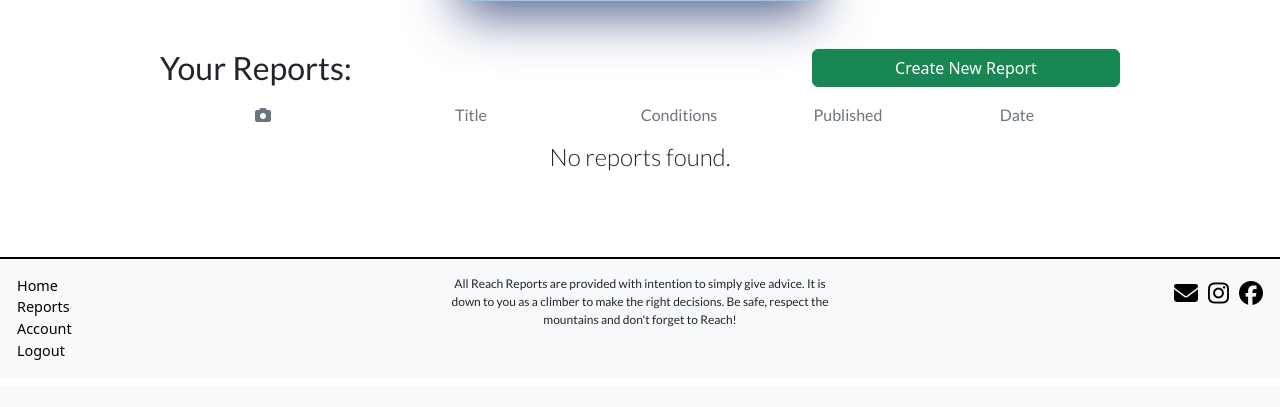
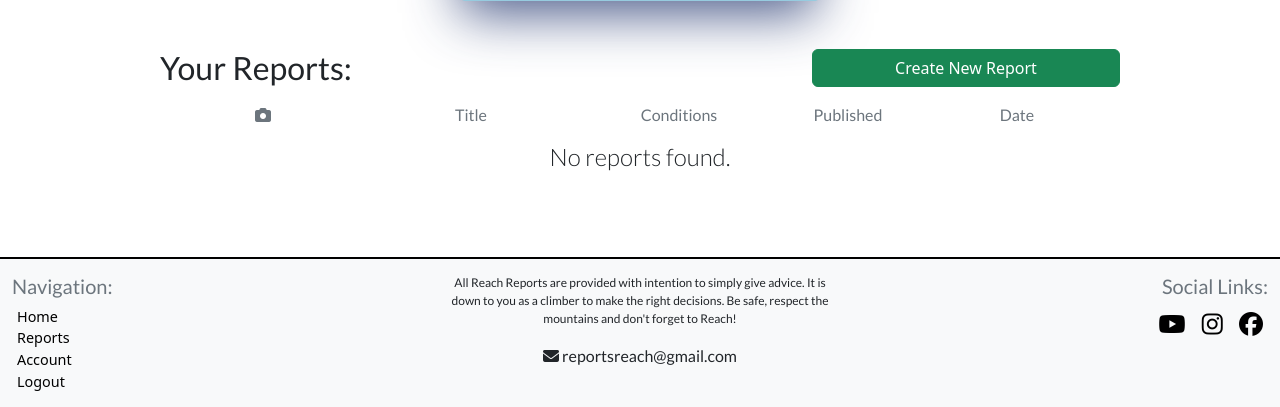
Before and after one commit to mtmanning93/Reach_reports, a Django app: page /reports/account/ in a window 1280 px wide. Shown: the part 414-821 px from the top of the page. Before the commit the page ends 774 px from the top, so only its background shows below. Run offline with Django 3.2, Linux system fonts and the light colour scheme; the visitor is signed in with stand-in values (Sample User, id 1); data that the repository does not hold is empty; some libraries are stand-ins or nearby versions.

Commit message:
Update footer

```diff
--- a/reports/views.py
+++ b/reports/views.py
@@ -42,12 +42,12 @@ def get_landing_page(request):
 
 class ReportList(ListView):
     """
-    Renders entire reports list
+    Renders entire reports list in pages of 10 reports.
     """
 
     model = Report
     template_name = 'reports.html'
-    paginate_by = 15
+    paginate_by = 10
 
     def get_queryset(self):
         """
--- a/static/css/style.css
+++ b/static/css/style.css
@@ -128,7 +128,7 @@ a:hover {
 /* Footer */
 
 footer {
-    height: 120px;
+    height: 150px;
     border-top: 2px solid black;
 }
 
--- a/templates/base.html
+++ b/templates/base.html
@@ -89,6 +89,9 @@
             <div class="d-sm-block col-sm-4 d-sm-flex justify-content-start">
                 <ul id="footer-nav" class="d-flex flex-row justify-content-center flex-sm-column">
                     <li>
+                        <h5 class="text-secondary">Navigation:</h5>
+                    </li>
+                    <li>
                         <a href="{% url 'home' %}">Home</a>
                     </li>
                     <li>
@@ -111,15 +114,18 @@
                     {% endif %}
                 </ul>
             </div>
-            <div class="d-none col-sm-4 d-sm-flex text-center justify-content-center">
+            <div class="d-none col-sm-4 d-sm-flex flex-column text-center">
                 <p id="safety_message">
                     All Reach Reports are provided with intention to simply give advice. It is down to you as a climber
                     to make the right decisions. Be safe, respect the mountains and don't forget to Reach!
                 </p>
+                <p><i class="fa-solid fa-envelope"></i> reportsreach@gmail.com</p>
             </div>
-            <div class="text-center col-sm-4 d-sm-flex justify-content-end mt-2 mt-sm-0">
-                <a href="reach@climbing_reports.com" target="_blank">
-                    <i class="fa-solid fa-envelope"></i>
+            <div class="text-end col-sm-4 d-sm-flex flex-column mt-2 mt-sm-0">
+                <h5 class="d-block text-secondary">Social Links:</h5>
+                <div>
+                    <a href="https://www.youtube.com/" target="_blank">
+                        <i class="fa-brands fa-youtube"></i>
                     </a>
                     <a href="https://www.instagram.com/" target="_blank">
                         <i class="fa-brands fa-instagram"></i>
@@ -127,6 +133,7 @@
                     <a href="https://www.facebook.com/" target="_blank">
                         <i class="fa-brands fa-facebook"></i>
                     </a>
+                </div>
             </div>
         </div>
         </div>
```
Lines whose indentation alone changed are shown as unchanged.
